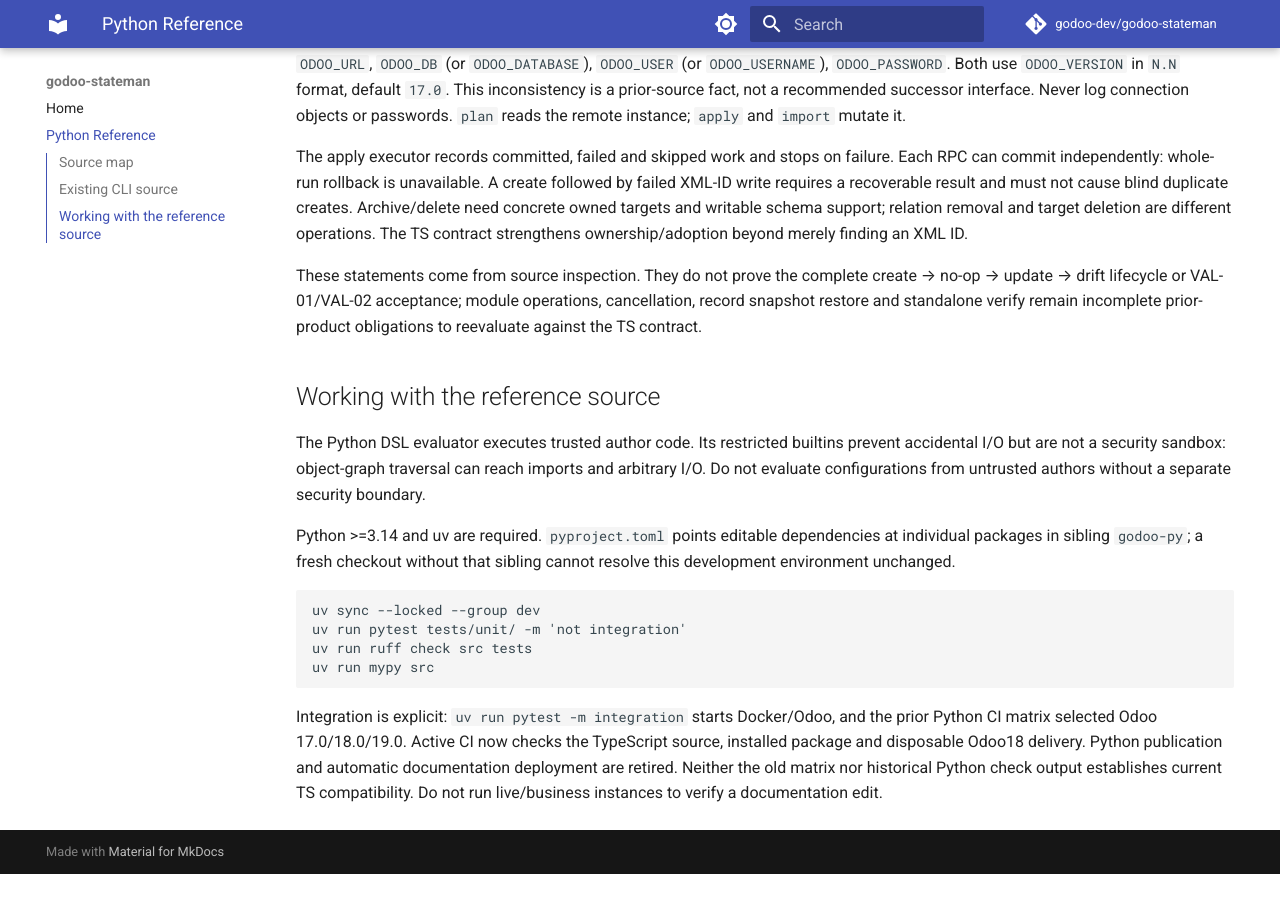
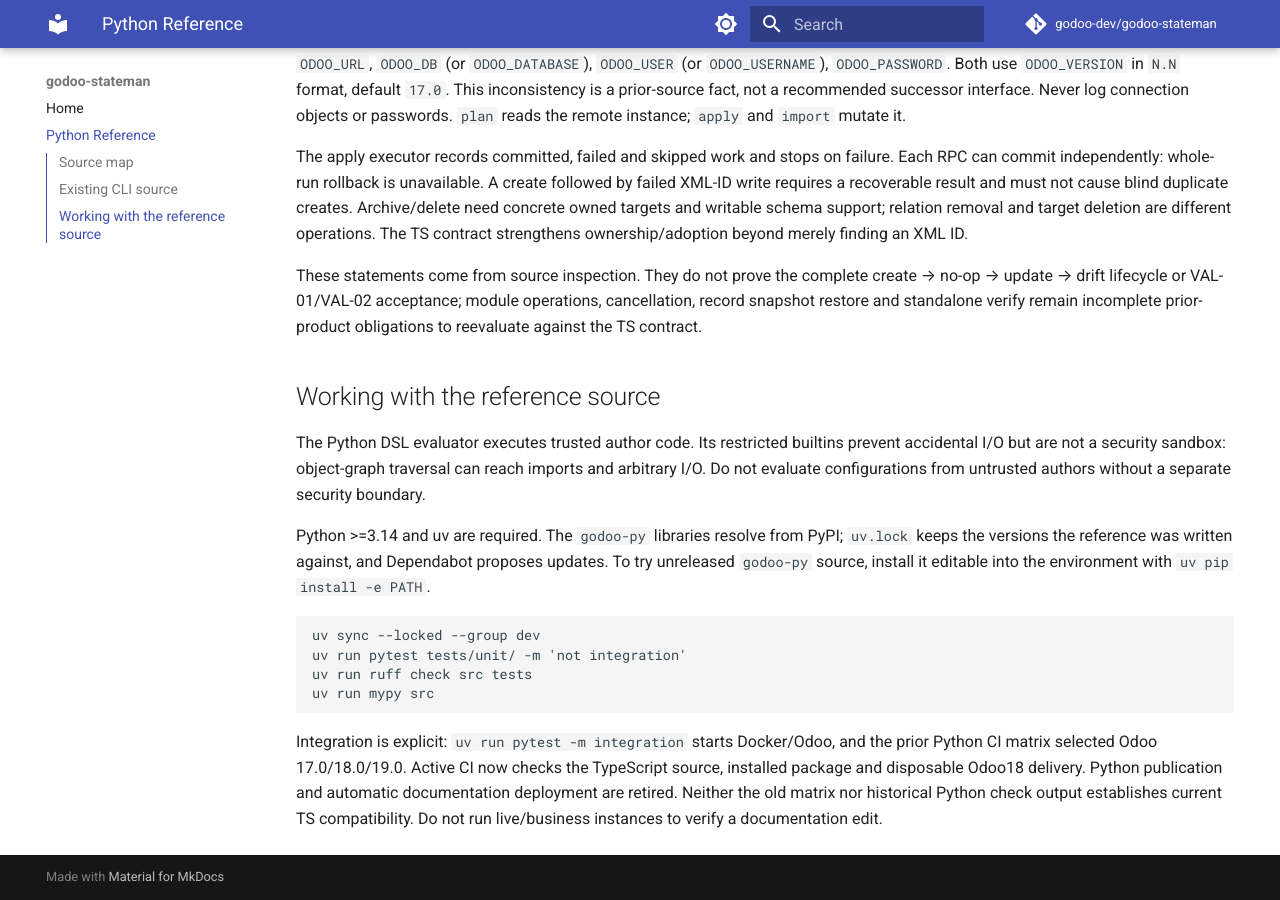
Before and after one commit to godoo-dev/godoo-stateman, an MkDocs documentation site: the page built from docs/python-reference.md, in a window 1280 px wide and 900 px high, scrolled down 1422 px. Built offline with MkDocs 1.6.1 and Material for MkDocs 9.7.7, drawn with Linux system fonts in a browser that asks for light colours; comment, search, counter and statistics services are not loaded; before the commit the page ends 2296 px from its top, so only the background shows below that.

Commit message:
Bring Python reference and Odoo images under Dependabot
- Resolve godoo-py libraries from PyPI instead of sibling paths; lock keeps 0.2.0.
- Pin Odoo 18/19 and Postgres 15 images by digest in scripts/images, read by
  the Odoo harness; Dependabot updates digests and ignores major versions.

````diff
--- a/docs/python-reference.md
+++ b/docs/python-reference.md
@@ -66,9 +66,10 @@ prevent accidental I/O but are not a security sandbox: object-graph traversal ca
 reach imports and arbitrary I/O. Do not evaluate configurations from untrusted
 authors without a separate security boundary.
 
-Python >=3.14 and uv are required. `pyproject.toml` points editable dependencies at
-individual packages in sibling `godoo-py`; a fresh checkout without that sibling
-cannot resolve this development environment unchanged.
+Python >=3.14 and uv are required. The `godoo-py` libraries resolve from PyPI;
+`uv.lock` keeps the versions the reference was written against, and Dependabot
+proposes updates. To try unreleased `godoo-py` source, install it editable
+into the environment with `uv pip install -e PATH`.
 
 ```sh
 uv sync --locked --group dev
--- a/pyproject.toml
+++ b/pyproject.toml
@@ -33,11 +33,6 @@ build-backend = "hatchling.build"
 [tool.hatch.build.targets.wheel]
 sources = ["src"]
 only-include = ["src/godoo_stateman"]
-
-[tool.uv.sources]
-godoo-client = { path = "../godoo-py/packages/godoo-client", editable = true }
-godoo-introspection = { path = "../godoo-py/packages/godoo-introspection", editable = true }
-godoo-testcontainers = { path = "../godoo-py/packages/godoo-testcontainers", editable = true }
 
 [dependency-groups]
 dev = [
````
Also changed, not shown: .agents/skills/godoo-stateman-verification/SKILL.md (+2 -1 lines), 6 other files.
